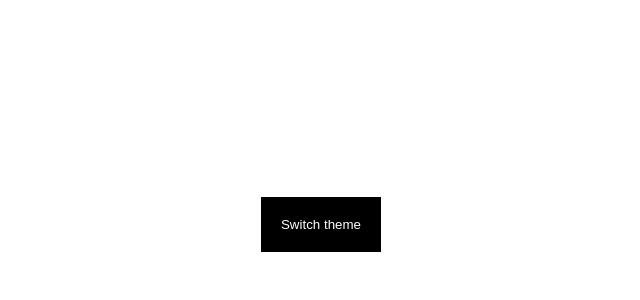
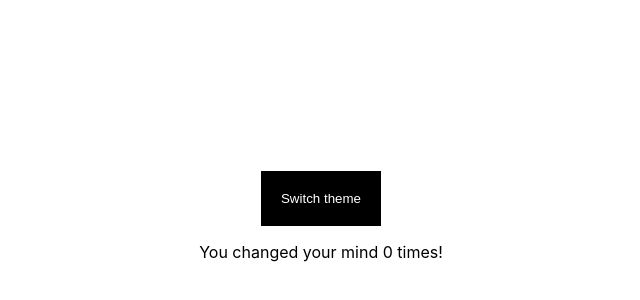
Before and after one commit to Moshyfawn/exploring-hooks, a React (Create React App) app: page / in a window 1280 px wide. Shown: the part 176-476 px from the top of the page, without its empty margins (319-959 px from the left). Built offline with nearby package versions, Linux system fonts and the light colour scheme.

Commit message:
switch counter added

```diff
--- a/src/App.js
+++ b/src/App.js
@@ -1,20 +1,30 @@
 import React from 'react';
 import styled from 'styled-components';
+import { useState } from "react";
 
 import BasicButton from './elements/buttons/basicButton';
 
 import useTheme from "./hooks/useTheme";
+// import useCount from './hooks/useCount';
 
 const App = () => {
   const { theme, toggleTheme } = useTheme();
+  const [ count, setCount ] = useState(0)
+
+  const handleClick = (count, e) => {
+    toggleTheme();
+    setCount(count + 1);
+  }
+
   return (
     <Container className={`App ${theme}`} theme={theme}>
       <Button
         type="button"
         label='Switch theme'
-          onClick={toggleTheme}
+        onClick={(e) => handleClick(count, e)}
         theme={theme}
       />
+      <p>You changed your mind {count} times!</p>
     </Container>
   );
 }
@@ -24,6 +34,7 @@ const Container = styled.div`
   display: flex;
   justify-content: center;
   align-items: center;
+  flex-direction: column;
   background-color: ${props => props.theme === 'dark' ? '#000' : '#fff'};
   color: ${props => props.theme === 'dark' ? '#fff' : '#000'};
 `;
```
Lines whose indentation alone changed are shown as unchanged.
